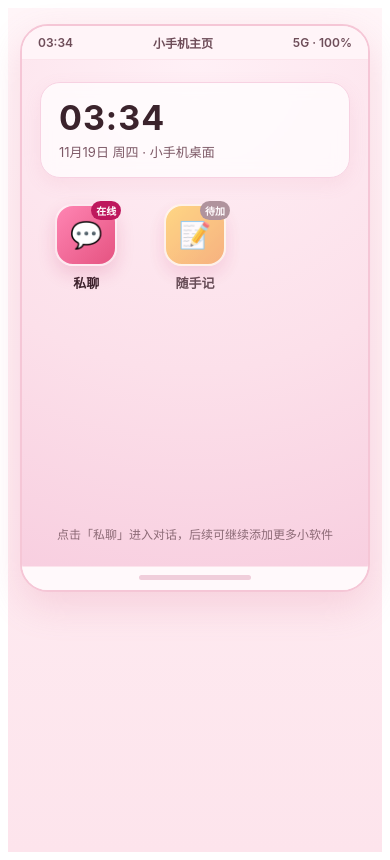
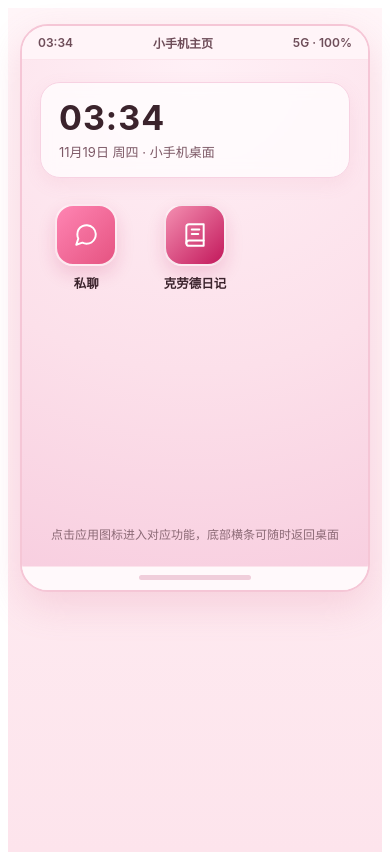
Before and after one commit to an0507/my-claude-frontend, a React (Vite) app: page / in a window 390 px wide. Built offline with nearby package versions, Linux system fonts and the light colour scheme.

Commit message:
Update PhoneHome.jsx

```diff
--- a/src/components/PhoneHome.jsx
+++ b/src/components/PhoneHome.jsx
@@ -1,4 +1,5 @@
 import { useEffect, useState } from 'react';
+import { ChatLineIcon, DiaryLineIcon } from './LineIcons';
 
 function formatNow() {
   const now = new Date();
@@ -28,18 +29,16 @@ export default function PhoneHome({ onOpenApp }) {
     {
       id: 'chat',
       name: '私聊',
-      icon: '💬',
+      renderIcon: () => <ChatLineIcon size={26} color="#ffffff" />,
       bg: 'linear-gradient(135deg, #ff85b3 0%, #e55381 100%)',
-      badge: '在线',
       ready: true,
     },
     {
-      id: 'notes',
-      name: '随手记',
-      icon: '📝',
-      bg: 'linear-gradient(135deg, #ffd166 0%, #f4a261 100%)',
-      badge: '待加',
-      ready: false,
+      id: 'diary',
+      name: '克劳德日记',
+      renderIcon: () => <DiaryLineIcon size={26} color="#ffffff" />,
+      bg: 'linear-gradient(135deg, #f48fb1 0%, #c2185b 100%)',
+      ready: true,
     },
   ];
 
@@ -117,12 +116,10 @@ export default function PhoneHome({ onOpenApp }) {
                 alignItems: 'center',
                 gap: 7,
                 cursor: app.ready ? 'pointer' : 'default',
-                opacity: app.ready ? 1 : 0.78,
               }}
             >
               <div
                 style={{
-                  position: 'relative',
                   width: 58,
                   height: 58,
                   borderRadius: 18,
@@ -130,31 +127,15 @@ export default function PhoneHome({ onOpenApp }) {
                   display: 'flex',
                   alignItems: 'center',
                   justifyContent: 'center',
-                  fontSize: 26,
                   boxShadow: '0 8px 18px rgba(190, 24, 93, 0.16)',
                   border: '2px solid rgba(255, 255, 255, 0.85)',
                 }}
               >
-                <span>{app.icon}</span>
-                <span
-                  style={{
-                    position: 'absolute',
-                    top: -5,
-                    right: -6,
-                    fontSize: 10,
-                    fontWeight: 600,
-                    padding: '2px 5px',
-                    borderRadius: 999,
-                    background: app.ready ? '#be185d' : '#9a7b86',
-                    color: '#ffffff',
-                  }}
-                >
-                  {app.badge}
-                </span>
+                {app.renderIcon()}
               </div>
               <span
                 style={{
-                  fontSize: 13,
+                  fontSize: 12.5,
                   fontWeight: 600,
                   color: '#3b232c',
                 }}
@@ -175,7 +156,7 @@ export default function PhoneHome({ onOpenApp }) {
           paddingTop: 18,
         }}
       >
-        点击「私聊」进入对话，后续可继续添加更多小软件
+        点击应用图标进入对应功能，底部横条可随时返回桌面
       </div>
     </div>
   );
```
